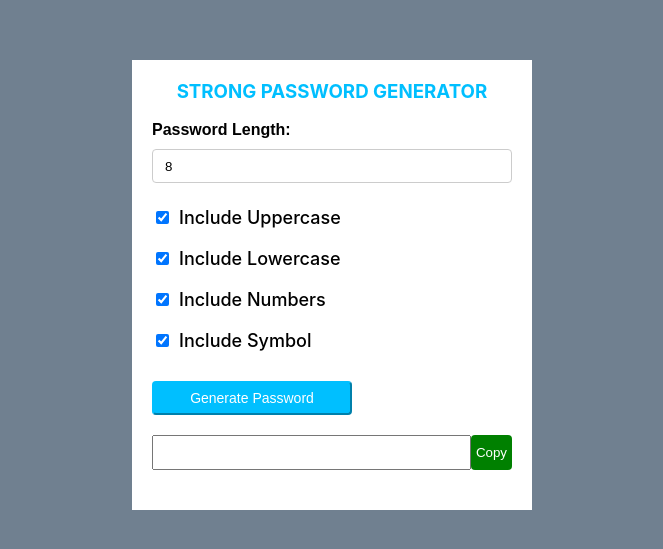
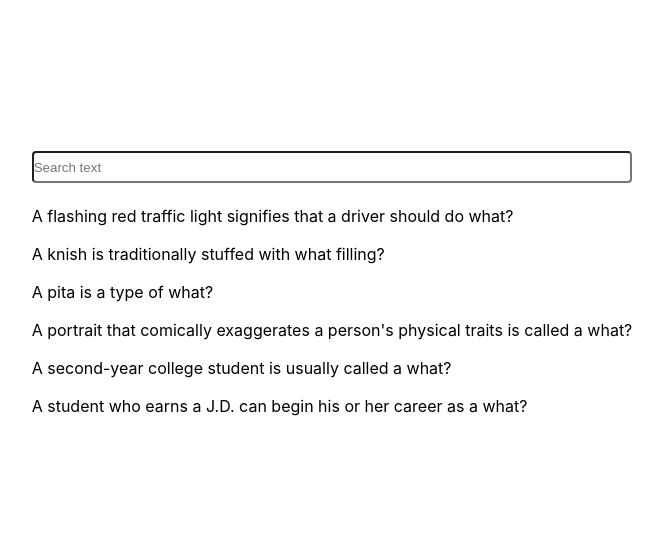
Before and after one commit to Divyaprababalaji/MyFirstProject, a React (Create React App) app: page / in a window 1280 px wide. Shown: the part 105-654 px from the top of the page, without its empty margins (308-971 px from the left). Built offline with nearby package versions, Linux system fonts and the light colour scheme.

Commit message:
Quiz app

```diff
--- a/src/App.js
+++ b/src/App.js
@@ -15,7 +15,10 @@ import Advice from "../src/Advice/Adviceapp";
 import BMI from "./BMI/BMIcalculator";
 import Currency from "./Currency/Currency";
 import DigitalClock from "./DigitalClock/Digitalclock";
-import Password from "./SrongPassword/Password"
+import Password from "./SrongPassword/Password";
+import Quiz from "./Quizs/QuizApp";
+import Searchbox from "../src/Search/Searchbox";
+
 
 
 const App = () => {
@@ -66,7 +69,9 @@ const App = () => {
         {/* <BMI/> */}
         {/* <Currency/> */}
         {/* <DigitalClock /> */}
-        <Password/>
+        {/* <Password/> */}
+        {/* <Quiz/> */}
+        <Searchbox/>
       </div>
     // </div>
   );
--- /dev/null
+++ b/src/Quizs/Question.json
@@ -0,0 +1,36 @@
+[
+    {
+        "question": "A flashing red traffic light signifies that a driver should do what?",
+        "options": ["stop","speed up","proceed with caution","honk the horn"],
+        "answer": "stop",
+        "Qno":1
+      }, {
+        "question": "A knish is traditionally stuffed with what filling?",
+        "options":["potato","creamed corn","lemon custard", "raspberry jelly"],
+
+        "answer": "potato",
+        "Qno":2
+      }, {
+        "question": "A pita is a type of what?",
+        "options":["fresh fruit","flat bread","French tart","friend bean dip"],
+        "answer": "flat bread",
+        "Qno":3
+      }, {
+        "question": "A portrait that comically exaggerates a person's physical traits is called a what?",
+        "options":["landscape","caricature","still life", "Impressionism"],
+
+        "answer": "caricature",
+        "Qno":4
+      }, {
+        "question": "A second-year college student is usually called a what?",
+        "options": ["sophomore","senior","freshman","junior "],
+
+        "answer": "sophomore",
+        "Qno":5
+      }, {
+        "question": "A student who earns a J.D. can begin his or her career as a what?",
+        "options": ["lawyer","bricklayer","doctor","accountant"],
+        "answer": "lawyer",
+        "Qno":6
+      }
+]
--- /dev/null
+++ b/src/Quizs/QuizApp.css
@@ -0,0 +1,68 @@
+.Appbox{
+    background-color: white;
+    width: 450px;
+    height: 300px;
+    display: flex;
+    justify-content: center;
+    align-items: center;
+    flex-direction: column;
+    border-radius: 4px;
+    padding: 10px 10px;
+
+}
+*{
+   margin-bottom: 5px;
+}
+.Question-section p{
+    color: black;
+    margin: 10px;
+    text-align: center;
+    font-size: 18px
+}
+.Question-no h2{
+    font-family: sans-serif;
+    font-weight: 500;
+    color: deepskyblue;
+}
+.options button {
+    margin-right: 8px;
+    border-radius: 30px;
+    background-color: deepskyblue;
+    padding: 10px 10px;
+    font-size: 16px;
+    font-family: sans-serif;
+    color: white;
+    border: none;
+    cursor: pointer;
+    transition: background-color 0.3s;
+    min-height: 55px;
+    min-width: 100px;
+    max-height: 70px;
+}
+.options button:hover{
+filter: brightness(1.2);
+}
+
+.options{
+    display: flex;
+    justify-content: center;
+    align-items: center;
+}
+.timer p{
+    color: black;
+}
+.Rstbtn button{
+    border-radius: 30px;
+    background-color: tomato;
+    padding: 10px 10px;
+    font-size: 16px;
+    font-family: sans-serif;
+    color: white;
+    border: none;
+    cursor: pointer;
+    transition: background-color 0.3s;
+
+}
+.score-section h3{
+    color: black;
+}
--- /dev/null
+++ b/src/Quizs/QuizApp.js
@@ -0,0 +1,85 @@
+import React, { useEffect, useState } from "react";
+import "../Quizs/QuizApp.css";
+import Questiondata from "../Quizs/Question.json";
+
+function QuizApp() {
+  const [score, setScore] = useState(0);
+  const [showScore, setShowScore] = useState(false);
+  const [currentQuestion, setCurrentQuestion] = useState(0);
+  const [timer, setTimer] = useState(10);
+
+  useEffect(()=>{
+    let interval;
+    if (timer > 0 && !showScore){
+      interval = setInterval(()=>{
+        setTimer((prevTimer) => prevTimer - 1);
+      },1000)
+    }else{
+      clearInterval(interval);
+      setShowScore(true);
+    }
+
+return()=>clearInterval(interval);
+  },[timer,showScore]);
+
+  const handleAnswerClick = (selectedOption) => {
+    if (selectedOption === Questiondata[currentQuestion].answer) {
+      setScore((prevScore) => prevScore + 1);
+    }
+    if (currentQuestion < Questiondata.length - 1) {
+      setCurrentQuestion((prevQuestion) => {
+        return prevQuestion + 1;
+      });
+      setTimer(10);
+    }else {
+      setShowScore(true);
+    }
+  };
+
+  const handleRestartClick =(()=>{
+    setCurrentQuestion(0);
+    setScore(0);
+    setShowScore(false);
+    setTimer(10);
+  });
+
+  return (
+    <div className="Appbox">
+      {showScore ? (
+        <>
+          <div className="score-section">
+            <h3>Your Score : {score}/{Questiondata.length}</h3>
+          </div>
+          <div className="Rstbtn">
+            <button onClick={handleRestartClick}>Restart</button>
+          </div>
+        </>
+      ) : (
+        <>
+          <div className="Question-no">
+            <h2>Question {currentQuestion + 1}</h2>
+          </div>
+          <div className="Question-section">
+            <p>{Questiondata[currentQuestion].question}</p>
+          </div>
+          <div className="options">
+            {Questiondata[currentQuestion].options.map((options, index) => {
+              return (
+                <button key={index} onClick={()=>(handleAnswerClick(options))}>
+                  {options}
+                </button>
+              );
+            })}
+          </div>
+          <div className="timer">
+            <p>
+              Times Left :<span>{timer}s</span>
+            </p>
+          </div>
+        </>
+      )}
+    </div>
+  );
+}
+
+export default QuizApp;
--- /dev/null
+++ b/src/Search/Searchbox.css
@@ -0,0 +1,12 @@
+body{
+    background-color: white;
+}
+.questionsec{
+    margin-top: 18px;
+    margin-bottom: 18px;
+}
+.inputbox{
+    width: 100%;
+    height: 32px;
+    border-radius: 4px;
+}
--- /dev/null
+++ b/src/Search/Searchbox.js
@@ -0,0 +1,42 @@
+import React, { useEffect, useState } from "react";
+import "./Searchbox.css";
+import Questiondata from "../Quizs/Question.json";
+
+function Searchbox() {
+  const [inputText, setInputText] = useState("");
+  const [searchData, setSearchData] = useState(Questiondata);
+
+  const handleSearchInput = (e) => {
+    setInputText(e.target.value);
+    let userTypedValue = e.target.value;
+
+    if (userTypedValue !== "") {
+      let filterData = Questiondata.filter((data) => {
+        return data?.question?.toLowerCase().includes(userTypedValue?.toLowerCase());
+      });
+      setSearchData(filterData);
+    } else {
+      setSearchData(Questiondata);
+    }
+  };
+
+  return (
+    <div>
+      <input
+        type="text"
+        className="inputbox"
+        placeholder="Search text"
+        onChange={handleSearchInput}
+        value={inputText}
+      ></input>
+      {/* {searchData?.map((Questiondata,index)=>{
+return  <div className="questionsec" key={index}>{Questiondata?.question}</div>;
+      })} */}
+      {searchData?.map((e,index) => {
+        return <div key={index} className="questionsec">{e.question}</div>;
+      })}
+    </div>
+  );
+}
+
+export default Searchbox;
```
